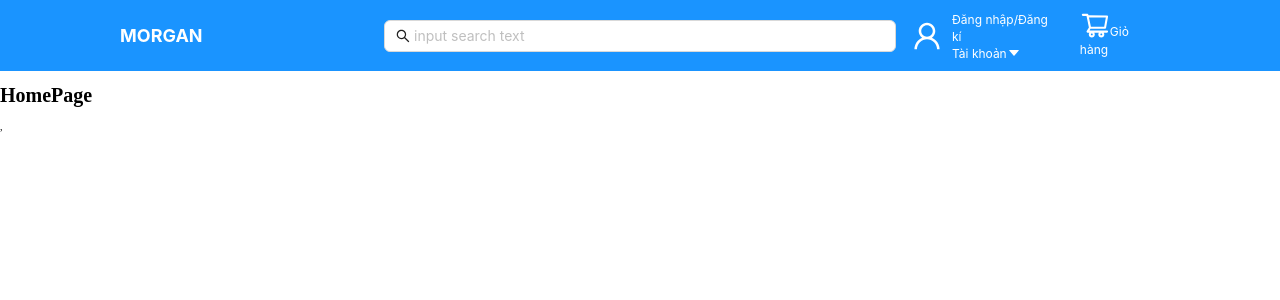
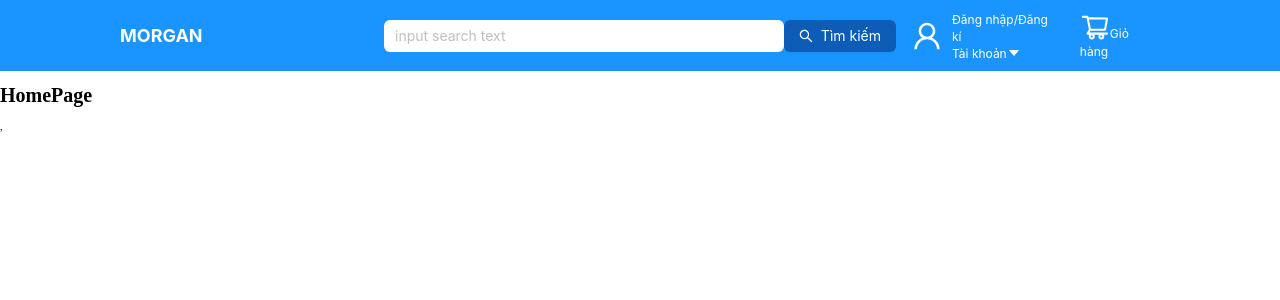
Before and after one commit to minhtam250314/Eshop-Working, a React (Create React App) app: page / in a window 1280 px wide. Shown: the top 300 px of the page. Built offline with nearby package versions, Linux system fonts and the light colour scheme.

Commit message:
commit 4

```diff
--- /dev/null
+++ b/src/components/ButtonInputSearch/ButtonInputSearch.jsx
@@ -0,0 +1,28 @@
+import { Button, Input } from "antd";
+import React from "react";
+import { SearchOutlined } from '@ant-design/icons';
+
+const ButtonInputSearch = (props) => {
+    const { size, textButton, placeholder, bordered,
+        backgroundColorInput = '#fff',
+        backgroundColorButton = 'rgb(13, 92, 182)',
+        colorButton = '#fff'
+    } = props;
+    return (
+        <div style={{ display: 'flex' }}>
+            <Input size={size}
+                placeholder={placeholder}
+                bordered={bordered}
+                style={{ backgroundColor: backgroundColorInput }}
+            />
+            <Button size={size}
+                bordered={bordered}
+                style={{ background: backgroundColorButton, border: !bordered && 'none' }}
+                icon={<SearchOutlined style={{ color: colorButton }} />}>
+                <span style={{ color: colorButton }}>{textButton}</span>
+            </Button>
+        </div>
+    );
+}
+
+export default ButtonInputSearch;
--- a/src/components/HeaderComponent/HeaderComponent.jsx
+++ b/src/components/HeaderComponent/HeaderComponent.jsx
@@ -1,8 +1,8 @@
 import React from "react";
 import { Col } from "antd";
 import { WrapperHeader, WrapperHeaderAccount, WrapperTextHeader, WrapperTextHeaderSmall } from "./style";
-import Search from "antd/es/transfer/search";
 import { UserOutlined, CaretDownOutlined, ShoppingCartOutlined } from '@ant-design/icons';
+import ButtonInputSearch from "../ButtonInputSearch/ButtonInputSearch";
 
 const HeaderComponent = () => {
     return (
@@ -12,11 +12,13 @@ const HeaderComponent = () => {
                     <WrapperTextHeader>MORGAN</WrapperTextHeader>
                 </Col>
                 <Col span={12}>
-                    <Search
-                        placeholder="input search text"
-                        enterButton />
+                    <ButtonInputSearch
+                        Size="large"
+                        bordered={false}
+                        textButton="Tìm kiếm"
+                        placeholder="input search text" />
                 </Col>
-                <Col span={6} style={{ display: 'flex', gap: '20px' }}>
+                <Col span={6} style={{ display: 'flex', gap: '20px', alignItems: 'center' }}>
                     <WrapperHeaderAccount>
                         <UserOutlined style={{ fontSize: '30px' }} />
                         <div>
```
